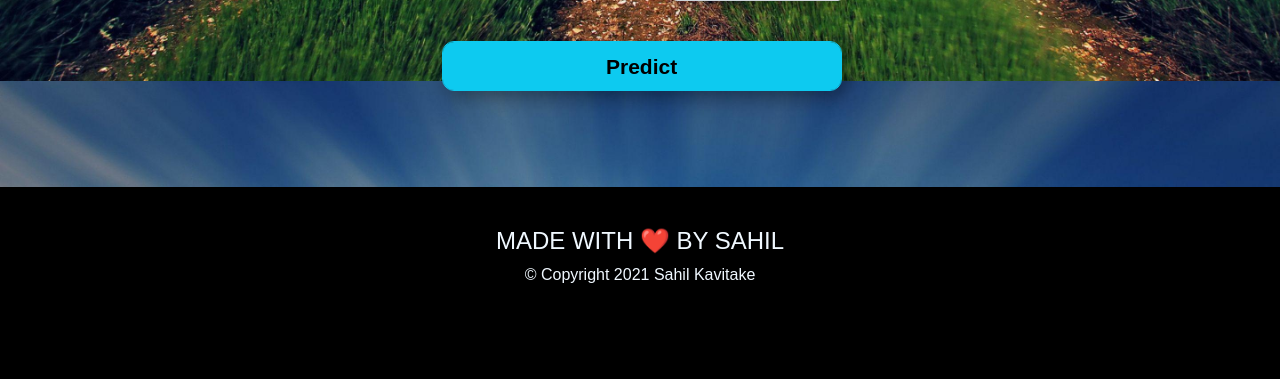
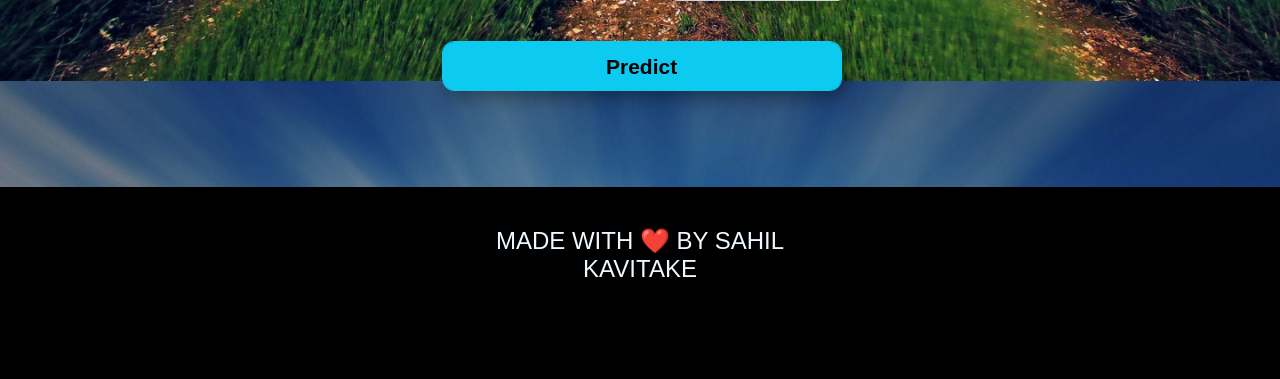
Before and after one commit to SahilSK202/Crop-Recommendation-System, a Flask app: page / in a window 1280 px wide. Shown: the part 719-1098 px from the top of the page. Run offline with Flask 2, Linux system fonts and the light colour scheme; parts of the project's set-up code (start-up, migrations or seed data) failed here and were passed over.

Commit message:
commented copyright line

```diff
--- a/templates/layout.html
+++ b/templates/layout.html
@@ -230,8 +230,8 @@
     <div class="wraper">
         <footer class="text-center py-4">
             <div class="container md-3">
-                <h4 class="text-uppercase mt-3">Made with ❤️ by Sahil</h4>
-                <p class="monospaced">&copy; Copyright 2021 Sahil Kavitake </p>
+                <h4 class="text-uppercase mt-3">Made with ❤️ by Sahil Kavitake</h4>
+<!--                 <p class="monospaced">&copy; Copyright 2021 Sahil Kavitake </p> -->
             </div>
         </footer>
     </div>
```
